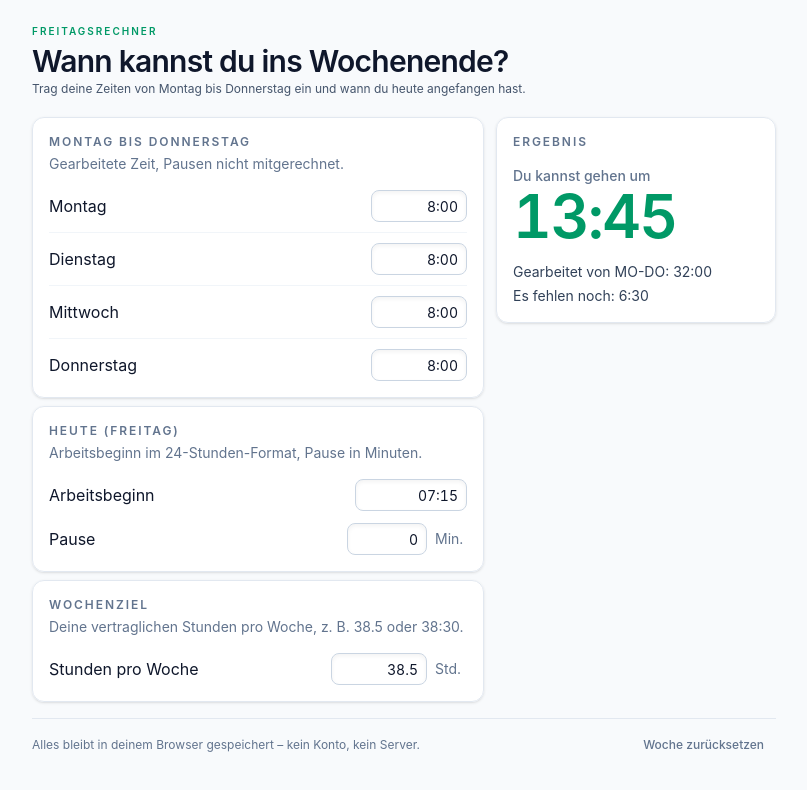
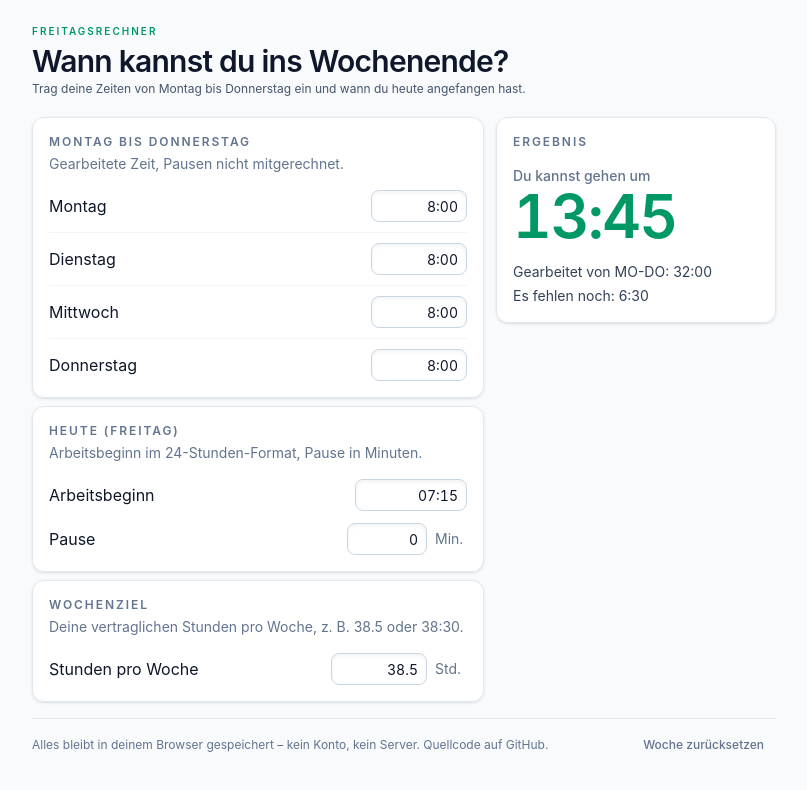
Before and after one commit to flof/freitagsrechner, a React (Vite) app: page / in a window 1280 px wide. Shown: the top 790 px of the page, without its empty margins (236-1043 px from the left). Built offline with nearby package versions, Linux system fonts and the light colour scheme.

Commit message:
Add link to git repo

```diff
--- a/src/App.tsx
+++ b/src/App.tsx
@@ -346,7 +346,7 @@ export default function App() {
         </div>
 
         <footer className="mt-4 flex flex-col gap-1.5 border-t border-slate-200 pt-3 text-xs text-slate-500 sm:flex-row sm:items-center sm:justify-between dark:border-slate-800 dark:text-slate-400">
-          <p>Alles bleibt in deinem Browser gespeichert – kein Konto, kein Server.</p>
+          <p>Alles bleibt in deinem Browser gespeichert – kein Konto, kein Server. Quellcode auf <a href="https://github.com/flof/freitagsrechner">GitHub</a>.</p>
           <button
             type="button"
             onClick={handleReset}
```
